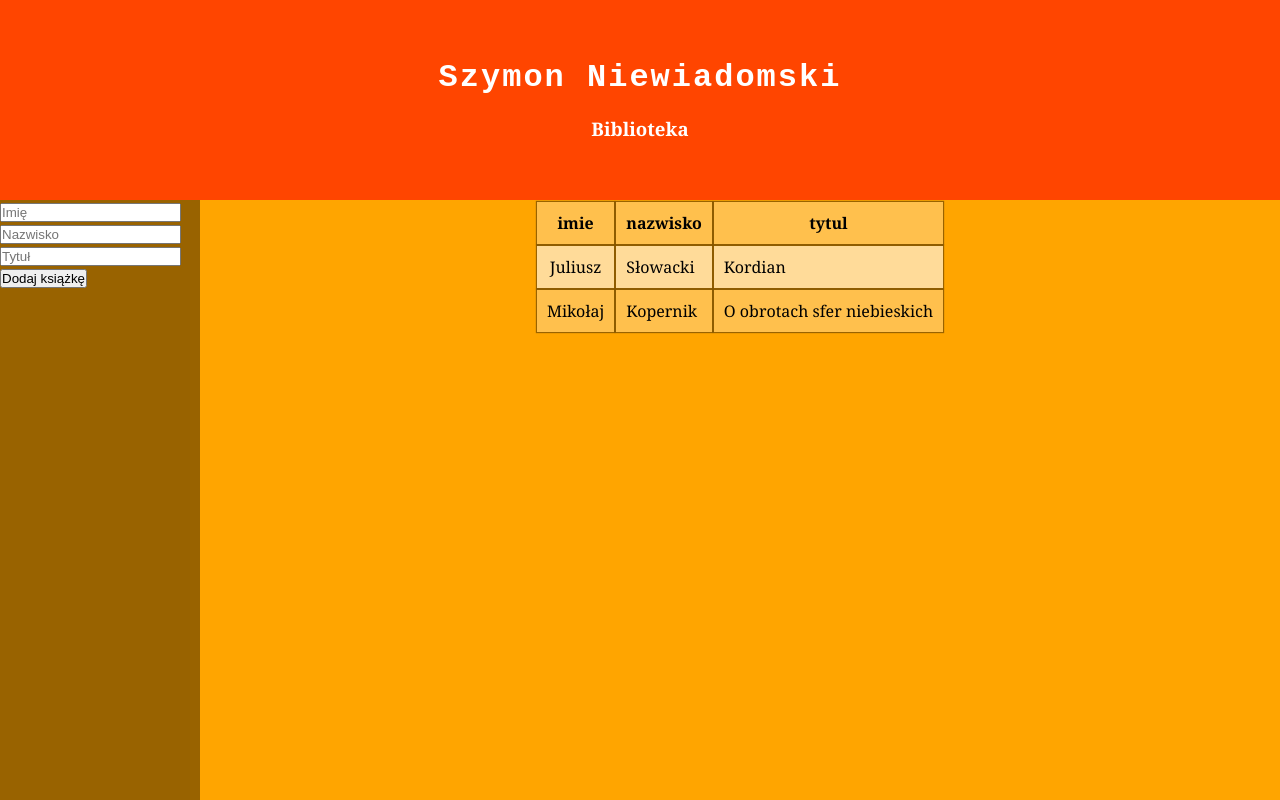
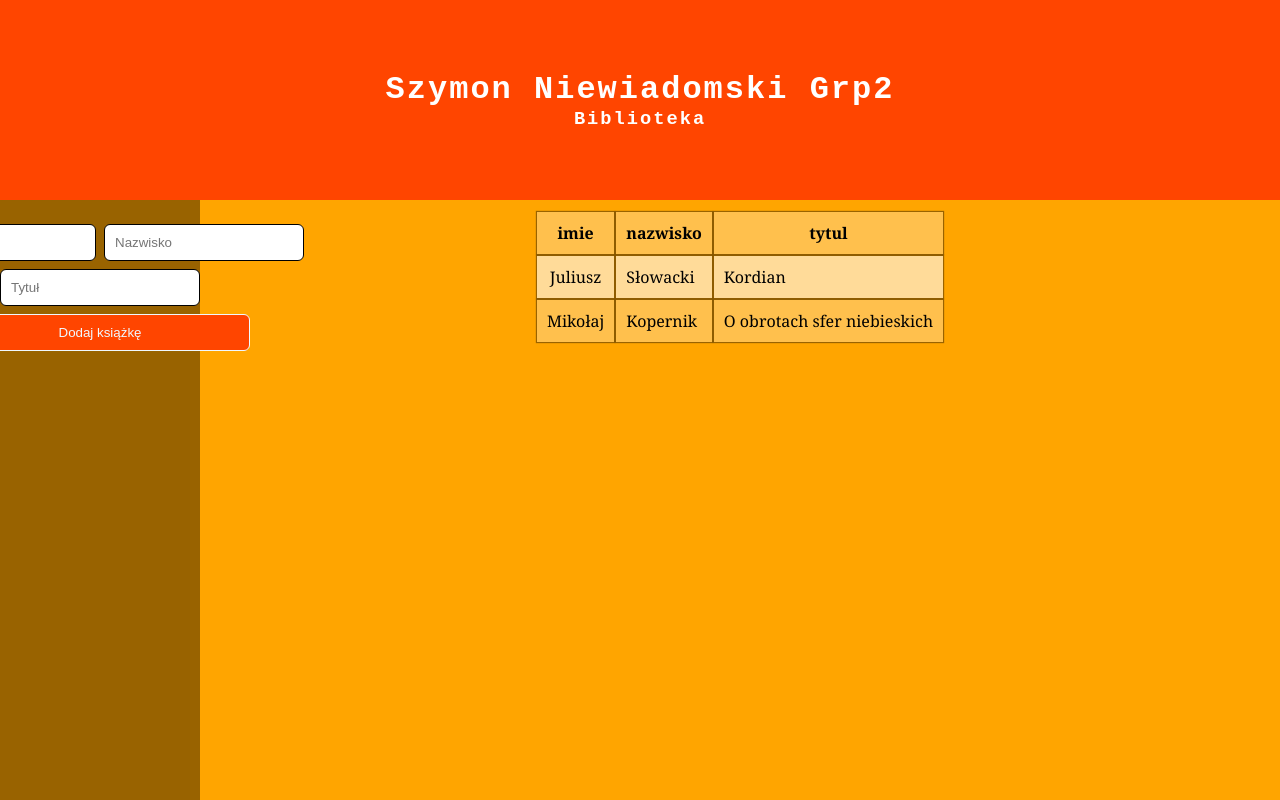
Before and after one commit to 3ti-2020/crud-wiele-do-wielu-szymon-niewiadomski, a PHP site: page / in a window 1280 px wide. Run offline with PHP 8.4, Linux system fonts and the light colour scheme; data comes from the database, SQL or seed files in the repository; data that the repository does not hold is empty.

Commit message:
Style formularza

```diff
--- a/index.php
+++ b/index.php
@@ -11,7 +11,7 @@
 </head>
 <body>
     <header class="header">
-        <h1>Szymon Niewiadomski</h1>
+        <h1>Szymon Niewiadomski Grp2</h1>
         <h3>Biblioteka</h3>
     </header>
     <aside class="aside">
--- a/style.css
+++ b/style.css
@@ -25,7 +25,11 @@ body{
     flex-direction: column;
     justify-content: center;
     align-items: center;
+
+    letter-spacing: 2px;
+    font-family: 'Courier New', Courier, monospace;
 }
+
 .aside{
     grid-area: b;
     background: rgba(0,0,0,.4);
@@ -37,13 +41,9 @@ body{
     display: flex;
     flex-direction: column;
     align-items: center;
+    padding: 1rem;
+
 }
-h1{
-    margin-bottom: 2rem;
-    letter-spacing: 2px;
-    font-family: 'Courier New', Courier, monospace;
-}
-
 tr:nth-child(odd){
     background: rgba(255,255,255, .3);
 }
@@ -57,3 +57,30 @@ td, th{
     padding: 1rem;
     box-shadow: 0 0 1px 1px rgba(0,0,0,.4);
 }
+
+.insert{
+    margin-top: 2rem;
+}
+.insert form{
+    display: flex;
+    flex-wrap: wrap;
+    justify-content: center;
+    width: 500px;
+}
+.input{
+    flex-basis: 40%;
+    margin: .4rem;
+    padding: 1rem;
+    border-radius: 6px;
+    border: 1px solid black;
+
+}
+.button{
+    margin: .4rem;
+    padding: 1rem;
+    flex-basis: 60%;
+    background: orangered;
+    border: 1px solid aliceblue;
+    border-radius: 6px;
+    color: aliceblue;
+}
```
Also changed, not shown: insert.php (+6 -4 lines).
